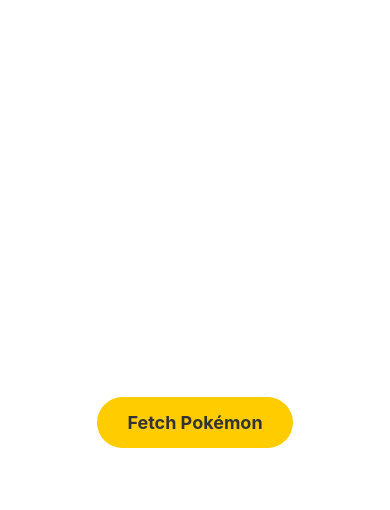
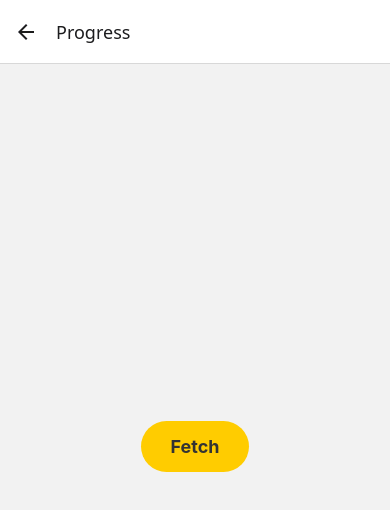
Before and after one commit to Namedoga/cpan213-assignment-2-4, a React Native app: screen /Progress in a window 390 px wide. Shown: the top 510 px of the page. Built offline with nearby package versions, Linux system fonts and the light colour scheme.

Commit message:
Added routing for HomeScreen, progresScreen and SettingsScreen for pokemon starter selection, animated buttons and photo. Added API for starter pokemon retrieval.

```diff
--- a/App.js
+++ b/App.js
@@ -1,5 +1,23 @@
+import React from "react";
+import { NavigationContainer } from "@react-navigation/native";
+import { createNativeStackNavigator } from "@react-navigation/native-stack";
+
+import HomeScreen from "./screens/HomeScreen";
 import ProgressScreen from "./screens/ProgressScreen";
+import SettingsScreen from "./screens/SettingsScreen";
+
+const Stack = createNativeStackNavigator();
 
 export default function App() {
-  return <ProgressScreen />;
+  return (
+    <NavigationContainer>
+      <Stack.Navigator initialRouteName="Home">
+        <Stack.Screen name="Home" component={HomeScreen} />
+        <Stack.Screen name="Progress" component={ProgressScreen} />
+        <Stack.Screen
+          name="Starter" component={SettingsScreen} options={{ title: "Choose Starter" }}
+        />
+      </Stack.Navigator>
+    </NavigationContainer>
+  );
 }
--- a/package.json
+++ b/package.json
@@ -10,11 +10,15 @@
     "web": "expo start --web"
   },
   "dependencies": {
+    "@react-navigation/native": "^7.1.22",
+    "@react-navigation/native-stack": "^7.8.2",
     "expo": "~54.0.25",
     "expo-status-bar": "~3.0.8",
     "react": "19.1.0",
     "react-dom": "19.1.0",
     "react-native": "0.81.5",
+    "react-native-safe-area-context": "~5.6.0",
+    "react-native-screens": "~4.16.0",
     "react-native-web": "^0.21.0"
   },
   "private": true
--- /dev/null
+++ b/screens/HomeScreen.js
@@ -0,0 +1,36 @@
+
+import React from "react";
+import { View, Text, Button, StyleSheet } from "react-native";
+
+export default function HomeScreen({ navigation }) {
+  return (
+    <View style={styles.container}>
+      <Text style={styles.title}>Welcome to the Pokemon Progress App</Text>
+      <Text style={styles.subtitle}>
+        Use this app to fetch Pikachu data and choose your starter Pokémon.
+      </Text>
+
+      <View style={styles.buttonGroup}>
+        <Button
+          title="Go to Progress"
+          onPress={() => navigation.navigate("Progress")}
+        />
+      </View>
+
+      <View style={styles.buttonGroup}>
+       <Button
+          title="Choose Starter Pokémon"
+          onPress={() => navigation.navigate("Starter")}
+        />
+
+      </View>
+    </View>
+  );
+}
+
+const styles = StyleSheet.create({
+  container: { flex: 1, padding: 24, justifyContent: "center", alignItems: "center" },
+  title: { fontSize: 24, fontWeight: "bold", marginBottom: 12, textAlign: "center" },
+  subtitle: { fontSize: 16, textAlign: "center", marginBottom: 24 },
+  buttonGroup: { marginVertical: 8, width: "60%", maxWidth: 500, },
+});
--- a/screens/ProgressScreen.js
+++ b/screens/ProgressScreen.js
@@ -1,47 +1,131 @@
-import React, { useState } from 'react';
-import { View, Text, ActivityIndicator, StyleSheet, Image, TouchableOpacity } from 'react-native';
+import React, { useState, useRef, useEffect } from "react";
+import {
+  View,
+  Text,
+  ActivityIndicator,
+  StyleSheet,
+  Image,
+  TouchableOpacity,
+  Animated,
+} from "react-native";
 
 export default function ProgressScreen() {
   const [loading, setLoading] = useState(false);
   const [pokemon, setPokemon] = useState(null);
 
+
+  const scaleAnim = useRef(new Animated.Value(1)).current;
+  const cardOpacity = useRef(new Animated.Value(0)).current;
+
+  const runButtonAnimation = () => {
+    Animated.sequence([
+      Animated.spring(scaleAnim, {
+        toValue: 0.95,
+        friction: 3,
+        useNativeDriver: true,
+      }),
+      Animated.spring(scaleAnim, {
+        toValue: 1,
+        friction: 3,
+        useNativeDriver: true,
+      }),
+    ]).start();
+  };
+
   const fetchAPI = async () => {
-    setLoading(true);
-    const response = await fetch("https://pokeapi.co/api/v2/pokemon/pikachu");
-    const json = await response.json();
-    setPokemon(json);
-    setLoading(false);
+    try {
+      setLoading(true);
+      runButtonAnimation();
+
+      const response = await fetch("https://pokeapi.co/api/v2/pokemon/pikachu");
+      const json = await response.json();
+      setPokemon(json);
+    } catch (err) {
+      console.log("Error fetching pokemon:", err);
+    } finally {
+      setLoading(false);
+    }
   };
+
+
+  useEffect(() => {
+    if (pokemon) {
+      cardOpacity.setValue(0);
+      Animated.timing(cardOpacity, {
+        toValue: 1,
+        duration: 2000,
+        useNativeDriver: true,
+      }).start();
+    }
+  }, [pokemon, cardOpacity]);
 
   return (
     <View style={styles.container}>
+      <Animated.View
+        style={[
+          styles.buttonWrapper,
+          {
+            transform: [{ scale: scaleAnim }],
+          },
+        ]}
+      >
+        <TouchableOpacity
+          style={styles.customBtn}
+          onPress={fetchAPI}
+          disabled={loading}
+        >
+          <Text style={styles.customBtnTxt}>
+  {loading
+    ? "Loading..."
+    : pokemon
+    ? ` ${pokemon.name.charAt(0).toUpperCase() + pokemon.name.slice(1)} Fetched`
+    : "Fetch"}
+</Text>
+        </TouchableOpacity>
+      </Animated.View>
 
-      <TouchableOpacity style={styles.customBtn} onPress={fetchAPI}>
-        <Text style={styles.customBtnTxt}>Fetch Pokémon</Text>
-      </TouchableOpacity>
-
-      {loading && <ActivityIndicator size="large" style={{ marginTop: 20 }} />}
+      {loading && (
+        <ActivityIndicator size="large" style={{ marginTop: 20 }} />
+      )}
 
       {pokemon && (
-        <View style={styles.card}>
+        <Animated.View style={[styles.card, { opacity: cardOpacity }]}>
+          <Image
+            source={{ uri: pokemon.sprites?.front_default }}
+            style={styles.image}
+            resizeMode="contain"
+          />
           <Text style={styles.name}>{pokemon.name.toUpperCase()}</Text>
-          <Image
-            source={{ uri: pokemon.sprites.front_default }}
-            style={{ width: 120, height: 120 }}
-          />
+          <Text style={styles.info}>Height: {pokemon.height}</Text>
           <Text style={styles.info}>Weight: {pokemon.weight}</Text>
-          <Text style={styles.info}>Height: {pokemon.height}</Text>
-        </View>
+          <Text style={styles.info}>
+            Base experience: {pokemon.base_experience}
+          </Text>
+        </Animated.View>
       )}
     </View>
   );
 }
 
 const styles = StyleSheet.create({
-  container: { flex: 1, justifyContent: "center", alignItems: "center" },
-  customBtn: { backgroundColor: "#ffcc00", paddingVertical: 15, paddingHorizontal: 30, borderRadius: 30, elevation: 3 },
+  container: { flex: 1, justifyContent: "center", alignItems: "center", padding: 16 },
+  buttonWrapper: { marginBottom: 16 },
+  customBtn: {
+    backgroundColor: "#ffcc00",
+    paddingVertical: 15,
+    paddingHorizontal: 30,
+    borderRadius: 30,
+    elevation: 3,
+  },
   customBtnTxt: { fontSize: 18, fontWeight: "bold", color: "#333" },
-  card: { marginTop: 20, alignItems: "center" },
+  card: {
+    marginTop: 20,
+    alignItems: "center",
+    padding: 16,
+    borderRadius: 16,
+    backgroundColor: "#f5f5f5",
+  },
+  image: { width: 120, height: 120, marginBottom: 12 },
   name: { fontSize: 24, fontWeight: "bold", marginBottom: 10 },
-  info: { fontSize: 16, marginTop: 5 }
+  info: { fontSize: 16, marginTop: 5 },
 });
--- /dev/null
+++ b/screens/SettingsScreen.js
@@ -0,0 +1,184 @@
+import React, { useState, useEffect } from "react";
+import { View, Text, TouchableOpacity, StyleSheet, Image, ActivityIndicator } from "react-native";
+
+const STARTERS = [
+  { id: "bulbasaur", apiName: "bulbasaur" },
+  { id: "charmander", apiName: "charmander" },
+  { id: "squirtle", apiName: "squirtle" },
+];
+
+export default function SettingsScreen() {
+  const [startersData, setStartersData] = useState({});
+  const [loading, setLoading] = useState(true);
+  const [error, setError] = useState(null);
+  const [selectedId, setSelectedId] = useState(null);
+
+  useEffect(() => {
+    const fetchStarters = async () => {
+      try {
+        setLoading(true);
+        setError(null);
+
+        const responses = await Promise.all(
+          STARTERS.map((starter) =>
+            fetch(`https://pokeapi.co/api/v2/pokemon/${starter.apiName}`)
+          )
+        );
+
+        const jsonData = await Promise.all(responses.map((res) => res.json()));
+
+        const dataMap = {};
+        jsonData.forEach((data, index) => {
+          const starterId = STARTERS[index].id;
+          dataMap[starterId] = data;
+        });
+
+        setStartersData(dataMap);
+      } catch (err) {
+        console.log("Error loading starters:", err);
+        setError("Failed to load starter Pokémon. Please try again.");
+      } finally {
+        setLoading(false);
+      }
+    };
+
+    fetchStarters();
+  }, []);
+
+  const selectedData = selectedId ? startersData[selectedId] : null;
+  const selectedName =
+    selectedData && selectedData.name
+      ? selectedData.name.charAt(0).toUpperCase() + selectedData.name.slice(1)
+      : null;
+
+  return (
+    <View style={styles.container}>
+      <Text style={styles.title}>Choose your starter Pokémon</Text>
+
+      {loading && (
+        <View style={styles.loadingWrapper}>
+          <ActivityIndicator size="large" />
+          <Text style={styles.loadingText}>Loading starters...</Text>
+        </View>
+      )}
+
+      {error && !loading && (
+        <Text style={styles.errorText}>{error}</Text>
+      )}
+
+      {!loading && !error && (
+        <>
+          <View style={styles.starterRow}>
+            {STARTERS.map((starter) => {
+              const data = startersData[starter.id];
+              const isSelected = selectedId === starter.id;
+
+              const imageUri =
+                data?.sprites?.other?.["official-artwork"]?.front_default ||
+                data?.sprites?.front_default;
+
+              const displayName = data?.name
+                ? data.name.charAt(0).toUpperCase() + data.name.slice(1)
+                : starter.id;
+
+              return (
+                <TouchableOpacity
+                  key={starter.id}
+                  style={[
+                    styles.starterCard,
+                    isSelected && styles.starterCardSelected,
+                  ]}
+                  onPress={() => setSelectedId(starter.id)}
+                >
+                  {imageUri && (
+                    <Image
+                      source={{ uri: imageUri }}
+                      style={styles.starterImage}
+                      resizeMode="contain"
+                    />
+                  )}
+                  <Text style={styles.starterName}>{displayName}</Text>
+                </TouchableOpacity>
+              );
+            })}
+          </View>
+
+          <View style={styles.messageContainer}>
+            {selectedName ? (
+              <Text style={styles.message}>
+                You have picked{" "}
+                <Text style={styles.highlight}>{selectedName}</Text> as your
+                starter pokemon.
+              </Text>
+            ) : (
+              <Text style={styles.message}>
+                Tap one of the three starter Pokémon to pick your partner.
+              </Text>
+            )}
+          </View>
+        </>
+      )}
+    </View>
+  );
+}
+
+const styles = StyleSheet.create({
+  container: { flex: 1, padding: 24, justifyContent: "center" },
+  title: {
+    fontSize: 24,
+    fontWeight: "bold",
+    marginBottom: 24,
+    textAlign: "center",
+  },
+  loadingWrapper: {
+    alignItems: "center",
+    marginBottom: 24,
+  },
+  loadingText: {
+    marginTop: 8,
+    fontSize: 14,
+  },
+  errorText: {
+    color: "red",
+    textAlign: "center",
+    marginBottom: 16,
+  },
+  starterRow: {
+    flexDirection: "row",
+    justifyContent: "space-around",
+    marginBottom: 32,
+  },
+  starterCard: {
+    paddingVertical: 12,
+    paddingHorizontal: 8,
+    borderRadius: 12,
+    borderWidth: 2,
+    borderColor: "#ccc",
+    minWidth: 90,
+    alignItems: "center",
+    backgroundColor: "#ffffff",
+  },
+  starterCardSelected: {
+    borderColor: "#ffcc00",
+    backgroundColor: "#fff8cc",
+  },
+  starterImage: {
+    width: 70,
+    height: 70,
+    marginBottom: 8,
+  },
+  starterName: {
+    fontSize: 16,
+    fontWeight: "bold",
+  },
+  messageContainer: {
+    paddingHorizontal: 12,
+  },
+  message: {
+    fontSize: 16,
+    textAlign: "center",
+  },
+  highlight: {
+    fontWeight: "bold",
+  },
+});
```
Also changed, not shown: 1 other file (tests, documents, lock files or other folders).
